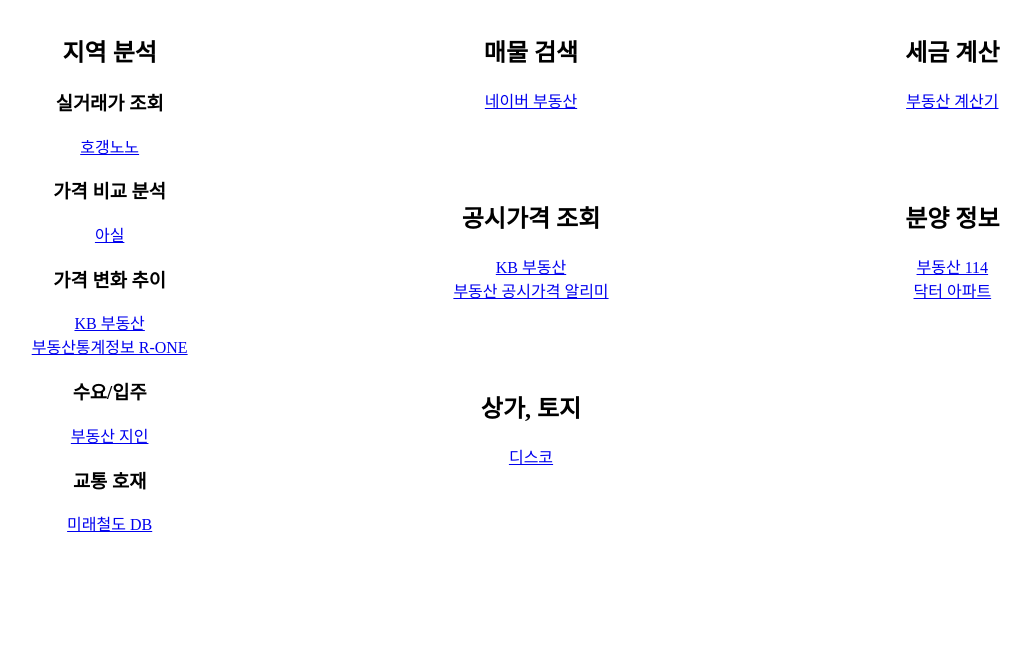
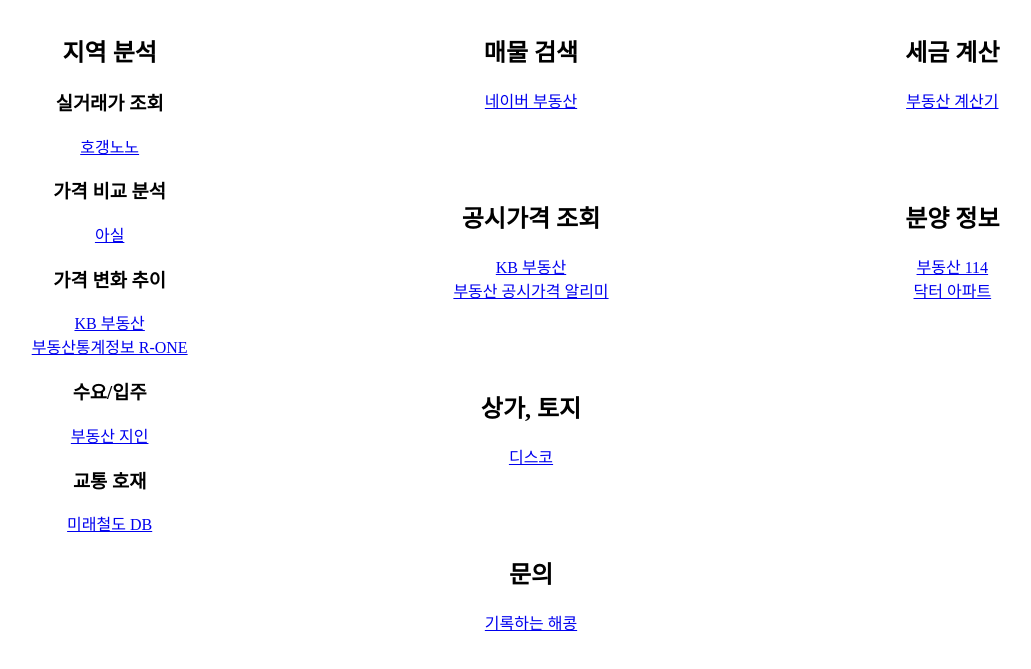
Before and after one commit to SunandBean/land_search_link_collection, a plain HTML site: page index.html in a window 1280 px wide. Shown: the part 95-764 px from the top of the page, without its empty margins (109-1140 px from the left). Drawn offline with Linux system fonts and the light colour scheme.

Commit message:
add my blog link

```diff
--- a/index.html
+++ b/index.html
@@ -86,6 +86,10 @@
         <h2>상가, 토지</h2>
         <a href="https://www.disco.re/" target="_blank">디스코</a>
       </div>
+      <div class="footer">
+        <h2> 문의 </h3>
+        <a href="https://blog.naver.com/sunandbean" target="_blank">기록하는 해콩</a>
+      </div>
     </div>
   </body>
   <style>
@@ -145,5 +149,12 @@
       grid-row-end: 5;
       text-align: center;
     }
+    .footer {
+      grid-column-start: 1;
+      grid-column-end: 4;
+      grid-row-start: 5;
+      grid-row-end: 6;
+      text-align: center;
+    }
   </style>
 </html>
```
